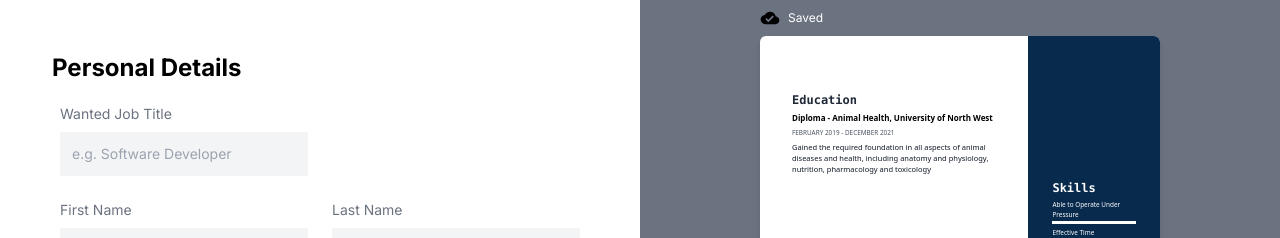
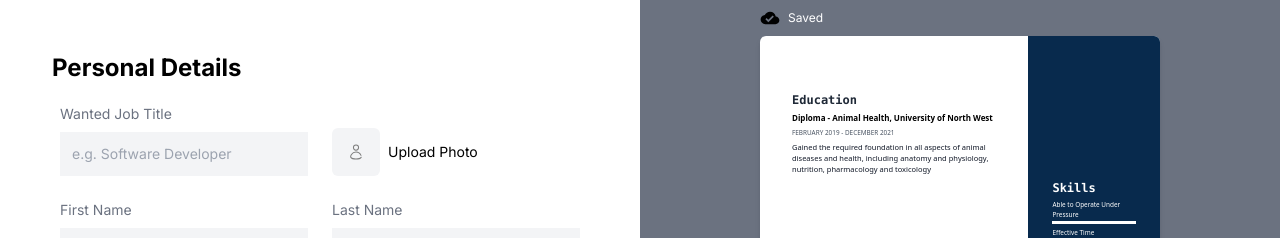
Before and after one commit to strangermushwana/resume-builder, a Next.js app: page /bulder in a window 1280 px wide. Shown: the top 238 px of the page. Built offline with nearby package versions, Linux system fonts and the light colour scheme.

Commit message:
image upload fix

```diff
--- a/app/components/Education.tsx
+++ b/app/components/Education.tsx
@@ -8,7 +8,6 @@ import {
 } from '../state/EducationReducer'
 
 export default function Education() {
-  const [current, setCurrent] = useState('')
   const [education, setEducation] = useState([
     {
       id: crypto.randomUUID(),
@@ -51,7 +50,6 @@ export default function Education() {
   }
 
   const deleteEducation = (index: number) => {
-    console.log('deleting ', index)
     setEducation(() => [...education].filter((ed, i) => index !== i))
   }
 
--- a/app/components/PersonalDetails.tsx
+++ b/app/components/PersonalDetails.tsx
@@ -34,22 +34,10 @@ export default function PersonalDetails({ personalInfo }: Props) {
     }))
   }
 
-  const customStyles = {
-    content: {
-      top: '50%',
-      left: '50%',
-      right: 'auto',
-      bottom: 'auto',
-      marginRight: '-50%',
-      transform: 'translate(-50%, -50%)',
-      maxWidth: '540px',
-    },
-  }
-
   return (
     <div className="flex flex-col">
       <h2 className="text-2xl font-bold p-1">Personal Details</h2>
-      <div className="flex pt-1">
+      <div className="flex items-center pt-1">
         <div className="p-2 w-1/2">
           <div className="p-1">
             <label className="block mb-2 text-sm font-md text-gray-500">
@@ -64,14 +52,14 @@ export default function PersonalDetails({ personalInfo }: Props) {
             />
           </div>
         </div>
-        {/* <div className="p-2 w-1/2">
+        <div className="p-2 mt-6 w-1/2 cursor-pointer">
           <div className="p-1">
             <div onClick={openFn} className="group flex items-center space-x-2">
-              <div className="bg-gray-100 group-hover:bg-yellow-200 rounded-md w-fit p-4">
+              <div className="bg-gray-100 group-hover:bg-gray-200 rounded-md w-fit p-4">
                 <svg
                   id="SvgjsSvg1072"
-                  width="20"
-                  height="20"
+                  width="16"
+                  height="16"
                   xmlns="http://www.w3.org/2000/svg"
                   version="1.1"
                   xmlnsXlink="http://www.w3.org/1999/xlink"
@@ -81,8 +69,8 @@ export default function PersonalDetails({ personalInfo }: Props) {
                     <svg
                       xmlns="http://www.w3.org/2000/svg"
                       viewBox="0 0 32 32"
-                      width="20"
-                      height="20"
+                      width="16"
+                      height="16"
                     >
                       <path
                         fill="#7d7d7d"
@@ -96,7 +84,7 @@ export default function PersonalDetails({ personalInfo }: Props) {
               <div className="text-sm">Upload Photo</div>
             </div>
           </div>
-        </div> */}
+        </div>
       </div>
       <div className="flex">
         <div className="p-2 w-1/2">
--- a/app/components/Skills.tsx
+++ b/app/components/Skills.tsx
@@ -10,7 +10,7 @@ export default function Skills() {
   }
   return (
     <div className="flex flex-col mt-4">
-      <h2 className="text-2xl font-bold p-1">SKills</h2>
+      <h2 className="text-2xl font-bold p-1">Skills</h2>
       <label className="block mb-2 text-sm p-1 font-sm text-gray-600">
         Choose 5 important skills that show you fit the position. Make sure they
         match the key skills mentioned in the job listing (especially when
--- a/app/state/EducationReducer.ts
+++ b/app/state/EducationReducer.ts
@@ -13,8 +13,12 @@ export const EDUCATION_INITIAL_STATE = [
 export const educationReducer = (currentState: any, action: any) => {
   switch(action.type) {
     case 'UPDATE_EDUCATION':
-      const changed = currentState.splice(action.payload.index, 1)
-      return [...currentState, {...changed[0], ...action.payload.newValue}]
+      const selected = currentState[action.payload.index]
+      let temp = [...currentState]
+      temp[action.payload.index] = { ...selected, ...action.payload.newValue }
+      return temp
+    case 'ADD_EDUCATION':
+      return [...action.payload.education]
     default:
       return currentState
   }
--- a/app/theme/ImageUpload.tsx
+++ b/app/theme/ImageUpload.tsx
@@ -2,8 +2,19 @@ import React from 'react'
 import Modal from '../theme/Modal'
 
 export default function ImageUpload() {
+  const customStyles = {
+    content: {
+      top: '50%',
+      left: '50%',
+      right: 'auto',
+      bottom: 'auto',
+      marginRight: '-50%',
+      transform: 'translate(-50%, -50%)',
+      maxWidth: '540px',
+    },
+  }
   return (
-    <Modal isOpen={true} onClose={false}>
+    <Modal isOpen={true} onClose={false} customStyles={customStyles}>
       <div className="flex items-center justify-center w-full">
         <label className="flex flex-col items-center justify-center w-full h-64 border-2 border-gray-300 border-dashed rounded-lg cursor-pointer bg-gray-50  hover:bg-gray-100">
           <div className="flex flex-col items-center justify-center pt-5 pb-6">
```
